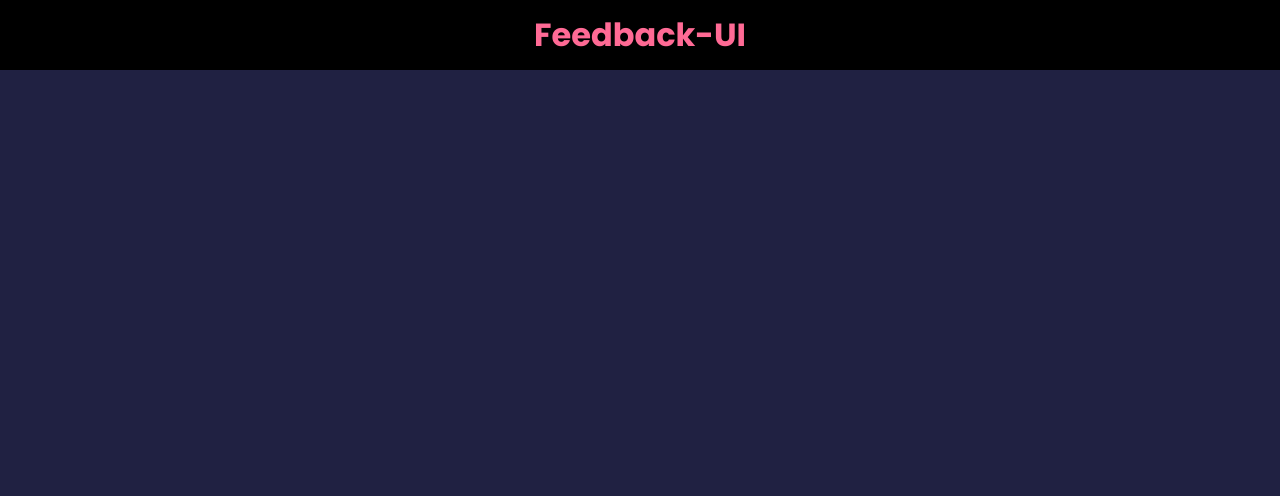
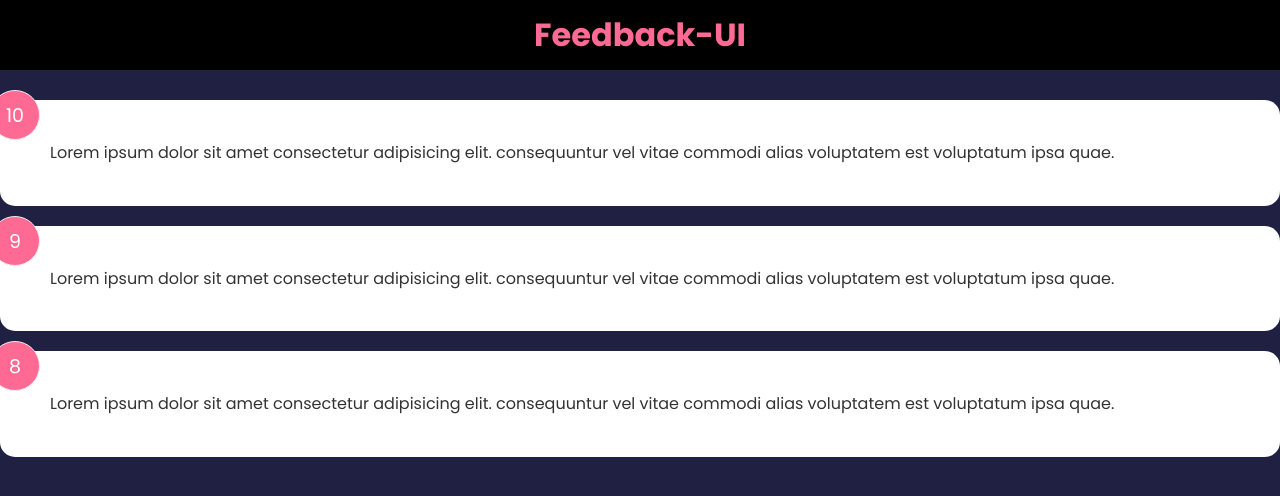
Before and after one commit to srujan-here/React_Feedback_app_working_model, a React (Create React App) app in the folder feedback-app/: page / in a window 1280 px wide. Shown: the top 496 px of the page. Built offline with nearby package versions, Linux system fonts and the light colour scheme.

Commit message:
added feedback-component

```diff
--- a/feedback-app/src/App.js
+++ b/feedback-app/src/App.js
@@ -1,9 +1,14 @@
-import React from "react";
+import React,{useState} from "react";
 import Header from "./components/Header"
+import FeedbackList from "./components/FeedbackList"
+import Feedbackdata from "./data/feedback";
+
 function App() {
+    const [feedback,setfeedback]=useState(Feedbackdata)
   return (
     <div >
      <Header />
+     <FeedbackList feed={feedback} />
     </div>
   );
 }
--- /dev/null
+++ b/feedback-app/src/components/FeedbackList.jsx
@@ -0,0 +1,23 @@
+import React from 'react'
+import feedback from '../data/feedback'
+import Feedbackitem from './Feedbackitem'
+function FeedbackList({feed}) {
+console.log(feed)
+if(!feed || feed.length === 0){
+    return "no data found"
+}
+  return (
+    <div className="feedback-list">
+    {feed.map((item) =>(
+      <div>
+
+      <Feedbackitem key={item.id} item={item} />
+      </div>
+    ))}
+
+
+     </div>
+  )
+}
+
+export default FeedbackList
--- /dev/null
+++ b/feedback-app/src/components/Feedbackitem.jsx
@@ -0,0 +1,23 @@
+import React,{useState} from 'react'
+
+function Feedbackitem({item}) {
+    const [rating,setrating]=useState(19)
+    const [text,settext]=useState("hai srujan")
+    const rate=()=>{
+        setrating((prev)=>{
+          return prev+1;
+        })
+
+    }
+  return (
+    <div>
+    <div className="card">
+        <div className="num-display">{item.rating}</div>
+        <div className="text-display">{item.text}</div>
+    </div>
+
+    </div>
+  )
+}
+
+export default Feedbackitem
--- /dev/null
+++ b/feedback-app/src/data/feedback.js
@@ -0,0 +1,19 @@
+const Feedbackdata =[
+    {
+        id: 1,
+        rating: 10,
+        text: 'Lorem ipsum dolor sit amet consectetur adipisicing elit. consequuntur vel vitae commodi alias voluptatem est voluptatum ipsa quae.',
+      },
+      {
+        id: 2,
+        rating: 9,
+        text: 'Lorem ipsum dolor sit amet consectetur adipisicing elit. consequuntur vel vitae commodi alias voluptatem est voluptatum ipsa quae.',
+      },
+      {
+        id: 3,
+        rating: 8,
+        text: 'Lorem ipsum dolor sit amet consectetur adipisicing elit. consequuntur vel vitae commodi alias voluptatem est voluptatum ipsa quae.',
+      },
+]
+
+export default Feedbackdata;
```
Also changed, not shown: 1 other file (tests, documents, lock files or other folders).
